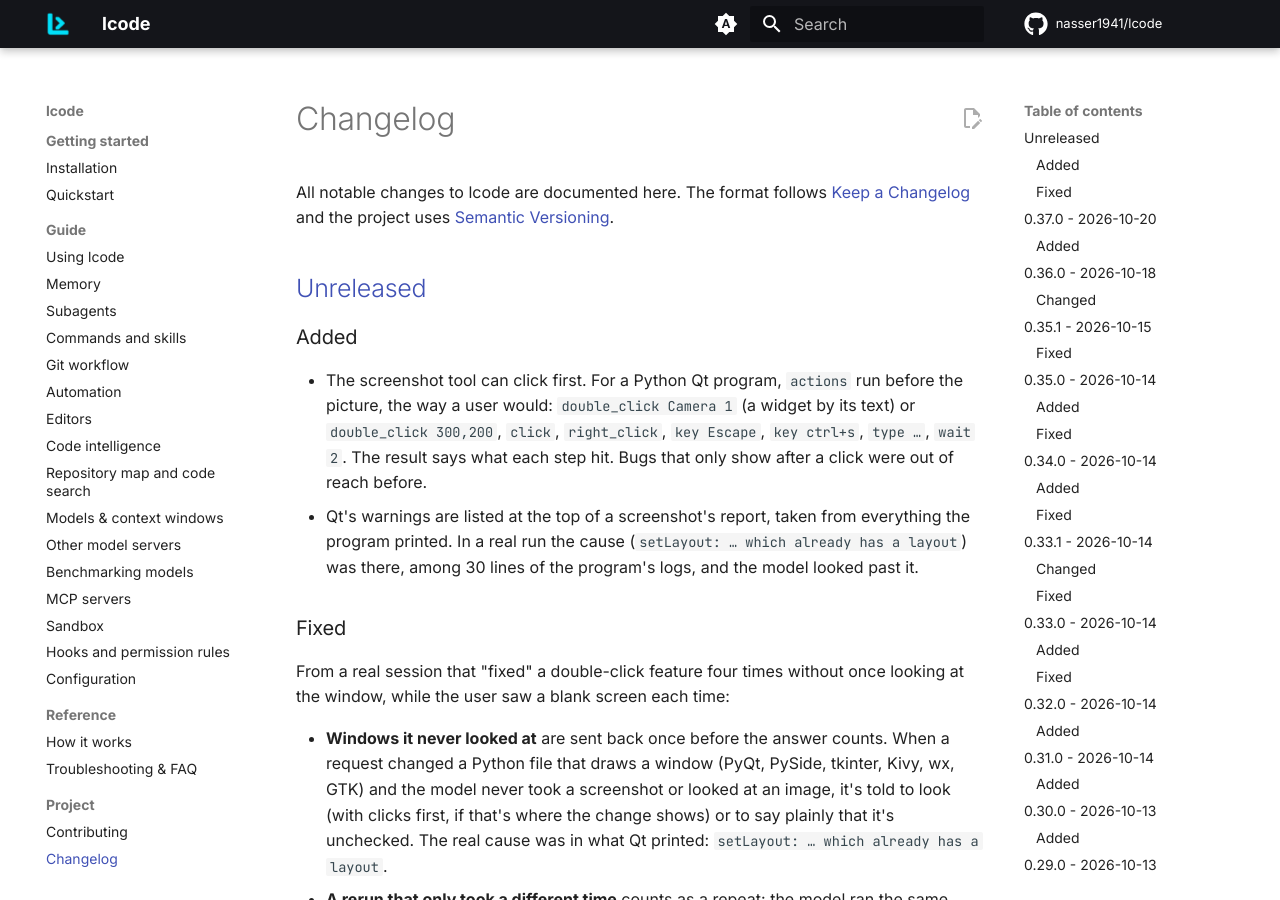
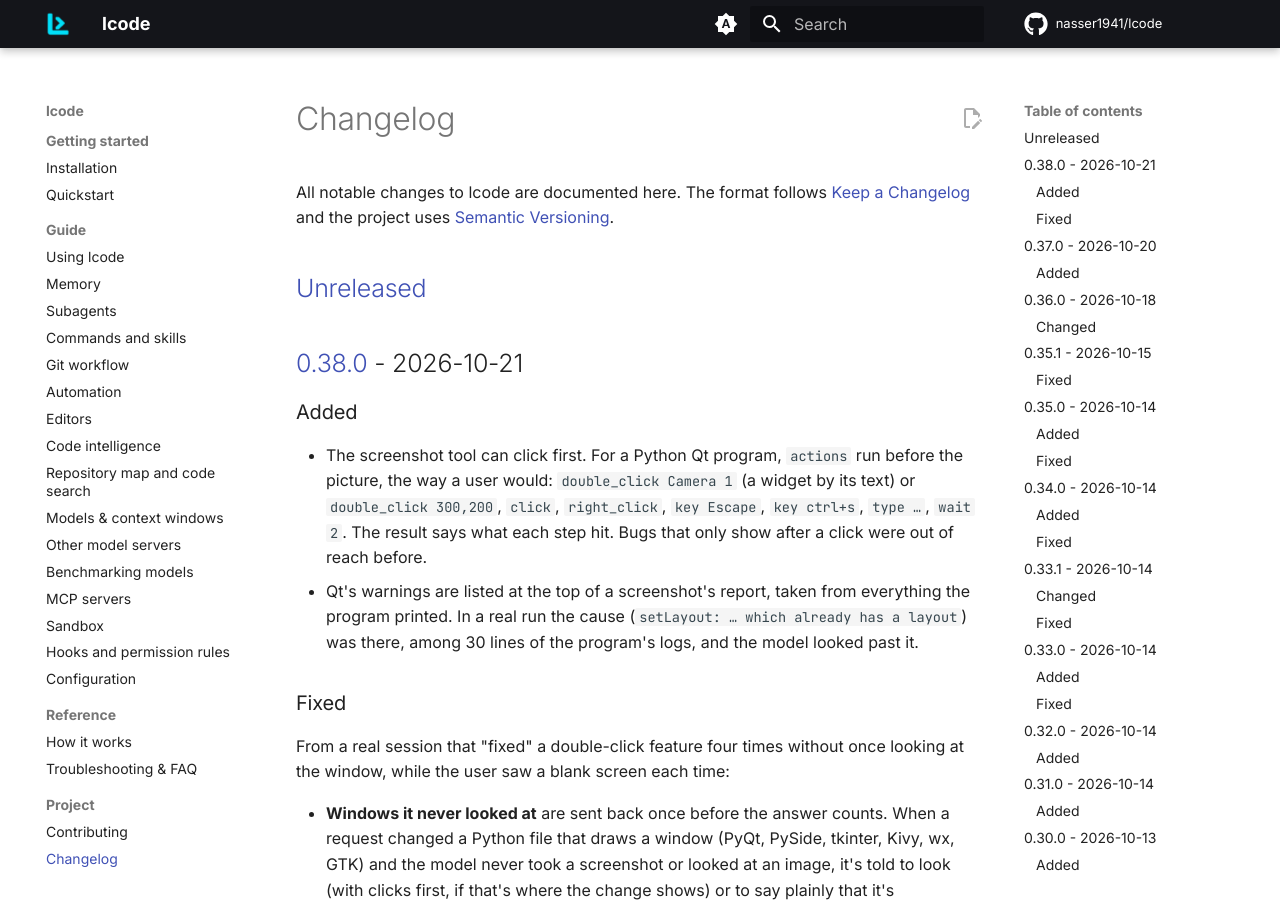
Before and after one commit to nasser1941/lcode, an MkDocs documentation site: the page built from docs/changelog.md, in a window 1280 px wide and 900 px high. Built offline with MkDocs 1.6.1 and Material for MkDocs 9.7.7, drawn with Linux system fonts in a browser that asks for light colours; comment, search, counter and statistics services are not loaded.

Commit message:
Release 0.38.0 (#147)
Co-authored-by: nasser1941 <9349840+nasser1941@users.noreply.github.com>
Co-authored-by: Claude Opus 5.5 <noreply@anthropic.com>

```diff
--- a/CHANGELOG.md
+++ b/CHANGELOG.md
@@ -5,6 +5,8 @@ All notable changes to lcode are documented here. The format follows
 [Semantic Versioning](https://semver.org/).
 
 ## [Unreleased]
+
+## [0.38.0] - 2026-10-21
 
 ### Added
 
@@ -853,7 +855,8 @@ First public release.
 - `AGENTS.md` project instructions and `/init` to generate them.
 - One-line installer for Linux and macOS.
 
-[Unreleased]: https://github.com/nasser1941/lcode/compare/v0.37.0...HEAD
+[Unreleased]: https://github.com/nasser1941/lcode/compare/v0.38.0...HEAD
+[0.38.0]: https://github.com/nasser1941/lcode/compare/v0.37.0...v0.38.0
 [0.37.0]: https://github.com/nasser1941/lcode/compare/v0.36.0...v0.37.0
 [0.36.0]: https://github.com/nasser1941/lcode/compare/v0.35.1...v0.36.0
 [0.35.1]: https://github.com/nasser1941/lcode/compare/v0.35.0...v0.35.1
--- a/src/lcode/__init__.py
+++ b/src/lcode/__init__.py
@@ -3,7 +3,7 @@
 From a program: `from lcode import Session` (see lcode.api).
 """
 
-__version__ = "0.37.0"
+__version__ = "0.38.0"
 
 API = ("Session", "Result", "Options", "SetupError")
 
```
Also changed, not shown: docs/quickstart.md (+1 -1 lines).
